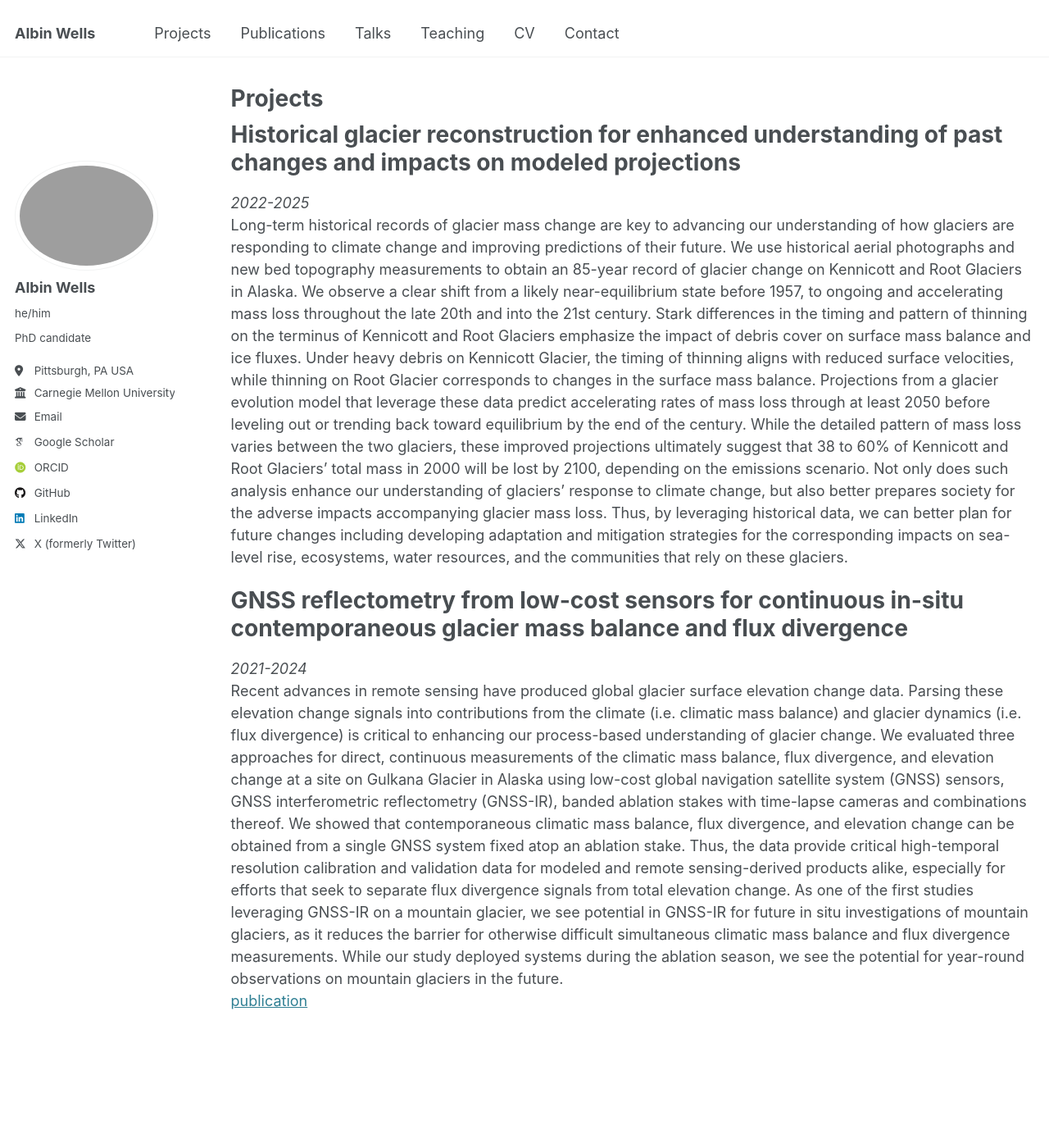
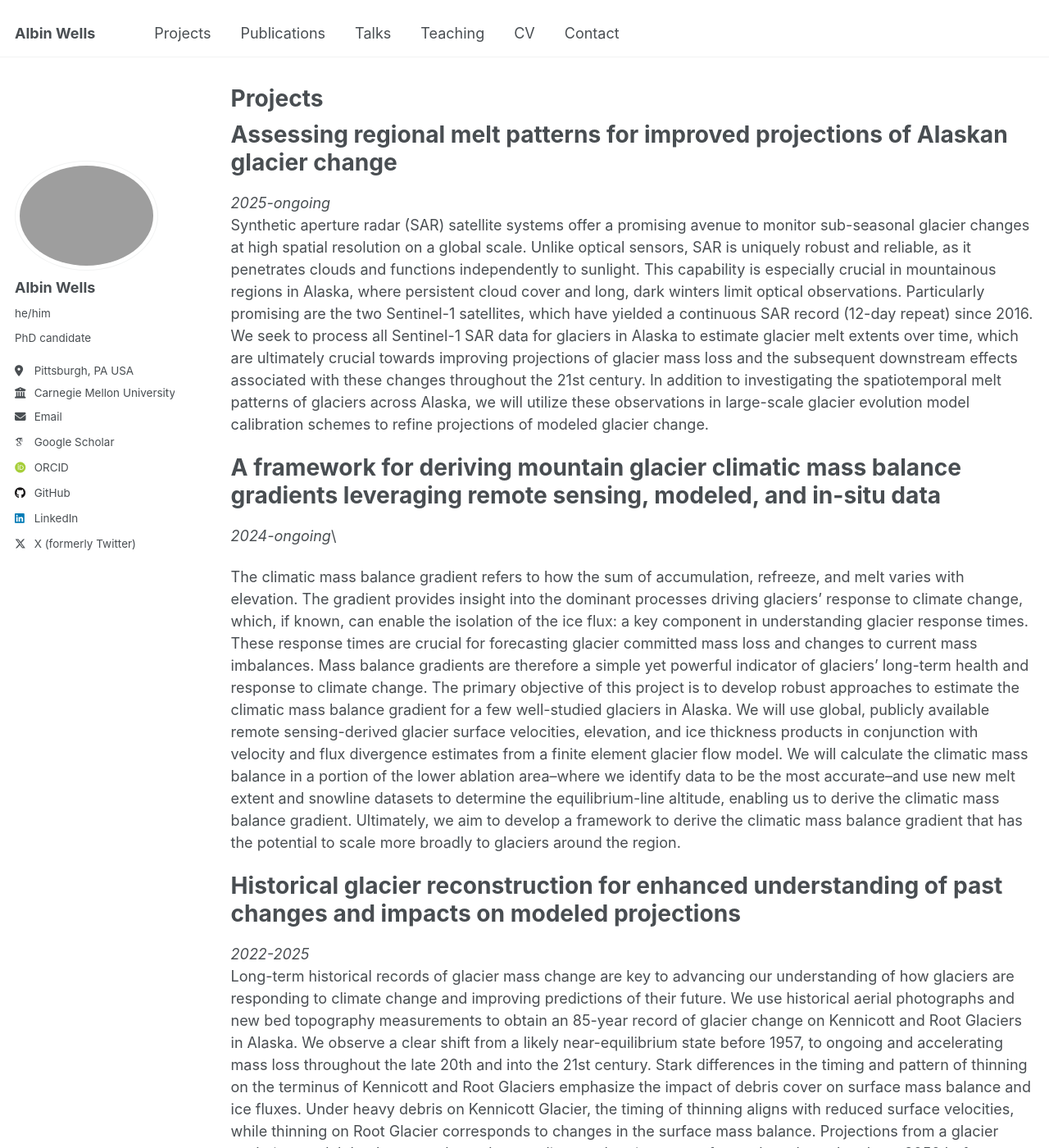
Before and after one commit to albinwwells/albinwwells.github.io, a Jekyll site: the page built from _pages/projects.md, in a window 1280 px wide and 1400 px high. Shown: the whole window at 82% size. Built offline with Jekyll 4.4.1, drawn with Linux system fonts in a browser that asks for light colours; some web fonts are replaced.

Commit message:
Update projects.md

```diff
--- a/_pages/projects.md
+++ b/_pages/projects.md
@@ -4,6 +4,19 @@ title: "Projects"
 permalink: /projects/
 author_profile: true
 ---
+
+Assessing regional melt patterns for improved projections of Alaskan glacier change
+======
+*2025-ongoing*\
+Synthetic aperture radar (SAR) satellite systems offer a promising avenue to monitor sub-seasonal glacier changes at high spatial resolution on a global scale. Unlike optical sensors, SAR is uniquely robust and reliable, as it penetrates clouds and functions independently to sunlight. This capability is especially crucial in mountainous regions in Alaska, where persistent cloud cover and long, dark winters limit optical observations. Particularly promising are the two Sentinel-1 satellites, which have yielded a continuous SAR record (12-day repeat) since 2016. We seek to process all Sentinel-1 SAR data for glaciers in Alaska to estimate glacier melt extents over time, which are ultimately crucial towards improving projections of glacier mass loss and the subsequent downstream effects associated with these changes throughout the 21st century. In addition to investigating the spatiotemporal melt patterns of glaciers across Alaska, we will utilize these observations in large-scale glacier evolution model calibration schemes to refine projections of modeled glacier change.
+
+
+A framework for deriving mountain glacier climatic mass balance gradients leveraging remote sensing, modeled, and in-situ data
+======
+*2024-ongoing*\
+
+The climatic mass balance gradient refers to how the sum of accumulation, refreeze, and melt varies with elevation. The gradient provides insight into the dominant processes driving glaciers’ response to climate change, which, if known, can enable the isolation of the ice flux: a key component in understanding glacier response times. These response times are crucial for forecasting glacier committed mass loss and changes to current mass imbalances. Mass balance gradients are therefore a simple yet powerful indicator of glaciers’ long-term health and response to climate change. The primary objective of this project is to develop robust approaches to estimate the climatic mass balance gradient for a few well-studied glaciers in Alaska. We will use global, publicly available remote sensing-derived glacier surface velocities, elevation, and ice thickness products in conjunction with velocity and flux divergence estimates from a finite element glacier flow model. We will calculate the climatic mass balance in a portion of the lower ablation area–where we identify data to be the most accurate–and use new melt extent and snowline datasets to determine the equilibrium-line altitude, enabling us to derive the climatic mass balance gradient. Ultimately, we aim to develop a framework to derive the climatic mass balance gradient that has the potential to scale more broadly to glaciers around the region.
+
 
 Historical glacier reconstruction for enhanced understanding of past changes and impacts on modeled projections
 ======
```
